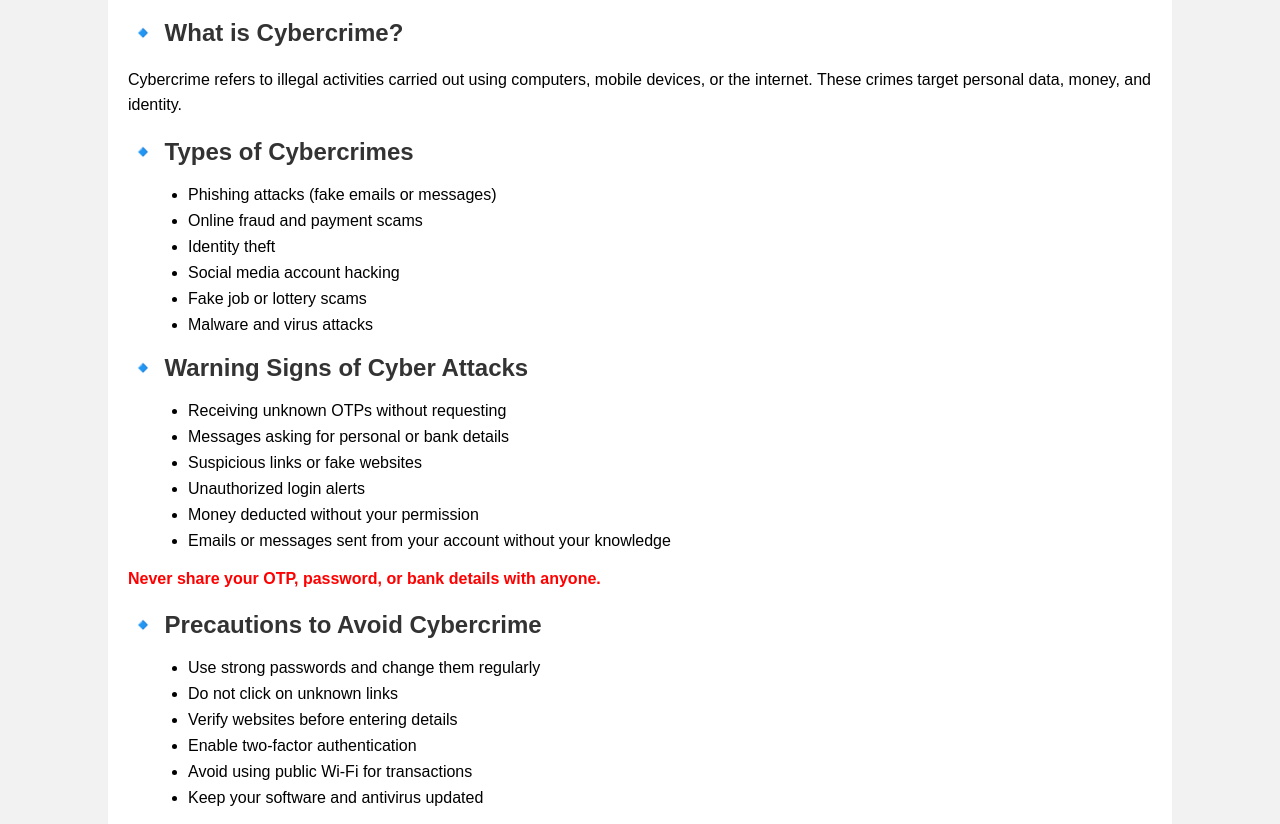
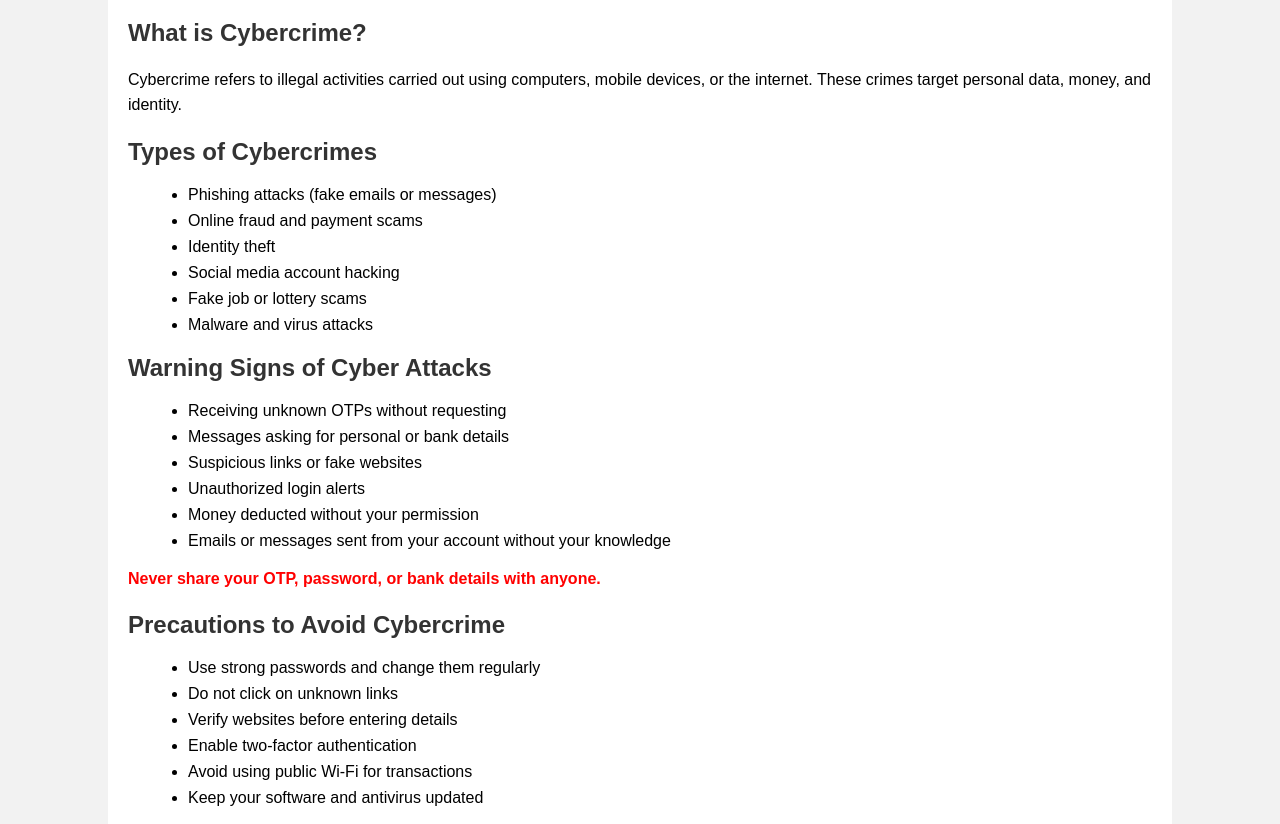
Before and after one commit to sanjanatagaduru/cybercrime-case-management, a website: page CyberCrime Awareness.html in a window 1280 px wide. Shown: the part 101-925 px from the top of the page. Drawn offline with Linux system fonts and the light colour scheme.

Commit message:
Fix HTML formatting issues in CyberCrime Awareness page

```diff
--- a/CyberCrime Awareness.html
+++ b/CyberCrime Awareness.html
@@ -56,13 +56,13 @@
 
     <h1>Cybercrime Awareness</h1>
 
-    <h2>🔹 What is Cybercrime?</h2>
+    <h2> What is Cybercrime?</h2>
     <p>
         Cybercrime refers to illegal activities carried out using computers, mobile devices, or the internet.
         These crimes target personal data, money, and identity.
     </p>
 
-    <h2>🔹 Types of Cybercrimes</h2>
+    <h2>Types of Cybercrimes</h2>
     <ul>
         <li>Phishing attacks (fake emails or messages)</li>
         <li>Online fraud and payment scams</li>
@@ -72,7 +72,7 @@
         <li>Malware and virus attacks</li>
     </ul>
 
-    <h2>🔹 Warning Signs of Cyber Attacks</h2>
+    <h2> Warning Signs of Cyber Attacks</h2>
     <ul>
         <li>Receiving unknown OTPs without requesting</li>
         <li>Messages asking for personal or bank details</li>
@@ -86,7 +86,7 @@
         Never share your OTP, password, or bank details with anyone.
     </p>
 
-    <h2>🔹 Precautions to Avoid Cybercrime</h2>
+    <h2> Precautions to Avoid Cybercrime</h2>
     <ul>
         <li>Use strong passwords and change them regularly</li>
         <li>Do not click on unknown links</li>
@@ -96,7 +96,7 @@
         <li>Keep your software and antivirus updated</li>
     </ul>
 
-    <h2>🔹 What to Do if You Are Attacked?</h2>
+    <h2> What to Do if You Are Attacked?</h2>
     <ul>
         <li>Do not panic</li>
         <li>Immediately change your passwords</li>
```
